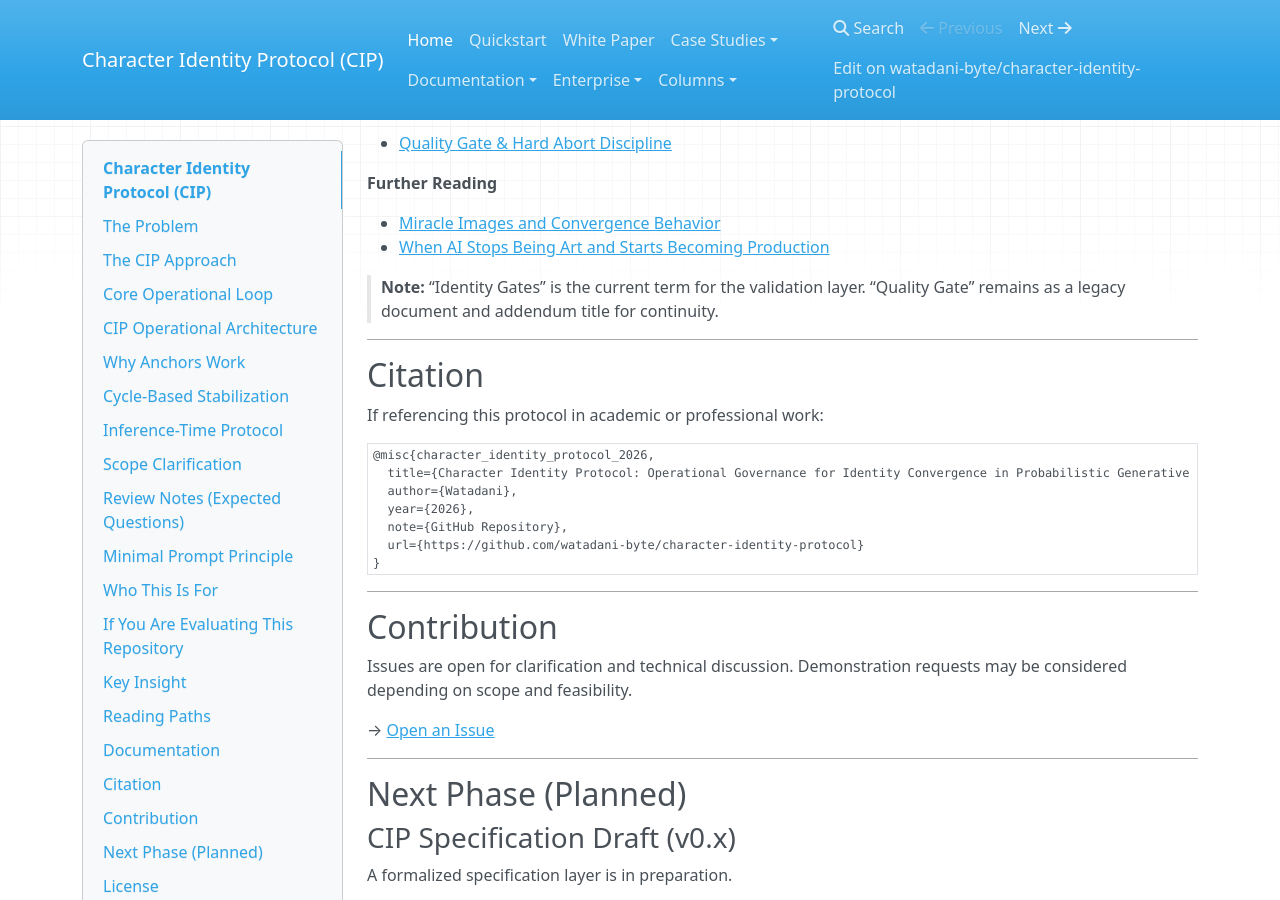
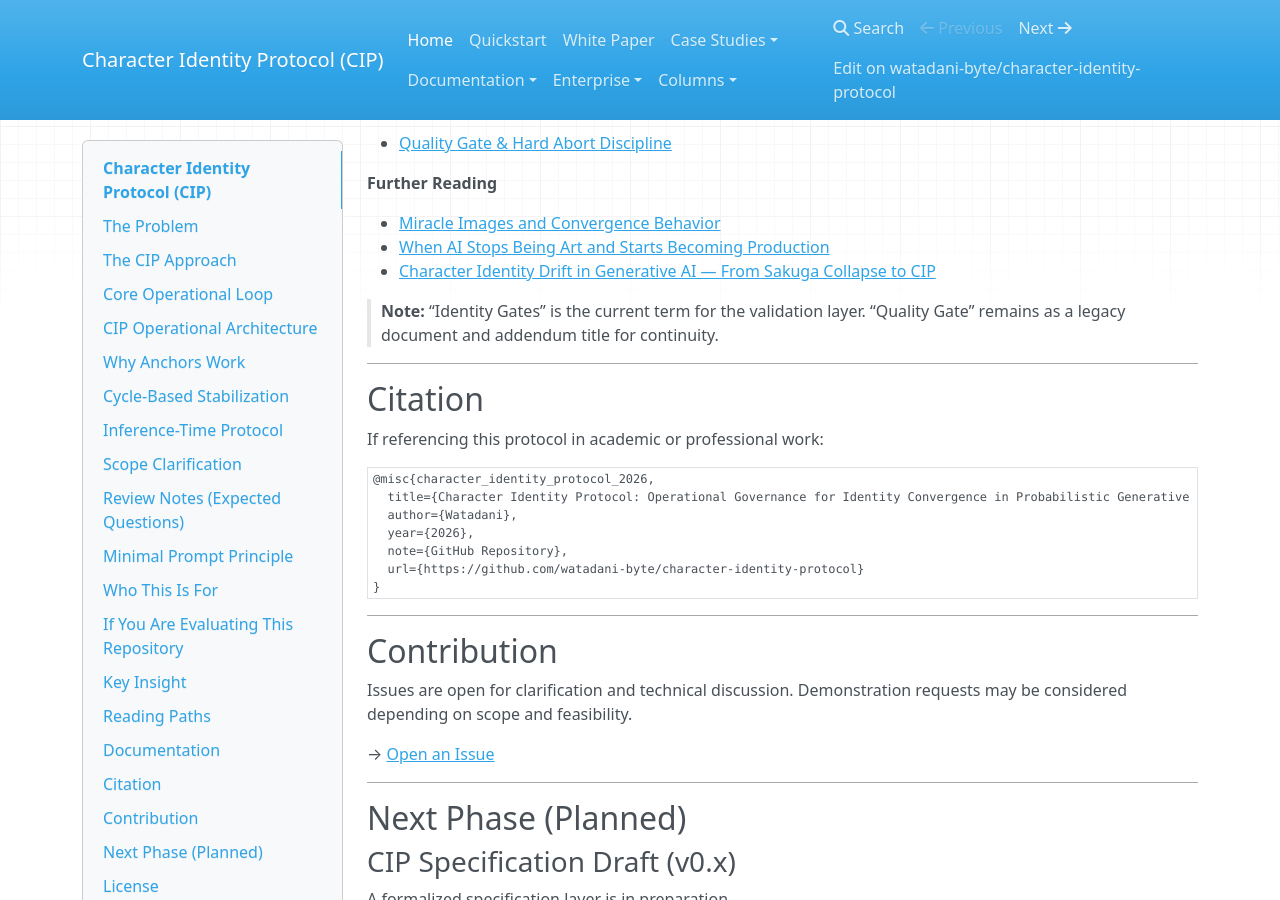
Before and after one commit to watadani-byte/character-identity-protocol, an MkDocs documentation site: the page built from docs/index.md, in a window 1280 px wide and 900 px high, scrolled down 6967 px. Built offline with MkDocs 1.6.1, drawn with Linux system fonts in a browser that asks for light colours; nearby versions of some CDN libraries.

Commit message:
index.md を更新

```diff
--- a/docs/index.md
+++ b/docs/index.md
@@ -358,6 +358,7 @@ Identity in generative systems does not persist automatically.
 
 - [Miracle Images and Convergence Behavior](docs/column_miracle_image.md)
 - [When AI Stops Being Art and Starts Becoming Production](docs/column_production.md)
+- [Character Identity Drift in Generative AI — From Sakuga Collapse to CIP](docs/column_identity_drift.md)
 
 > **Note:** “Identity Gates” is the current term for the validation layer. “Quality Gate” remains as a legacy document and addendum title for continuity.
 
```
